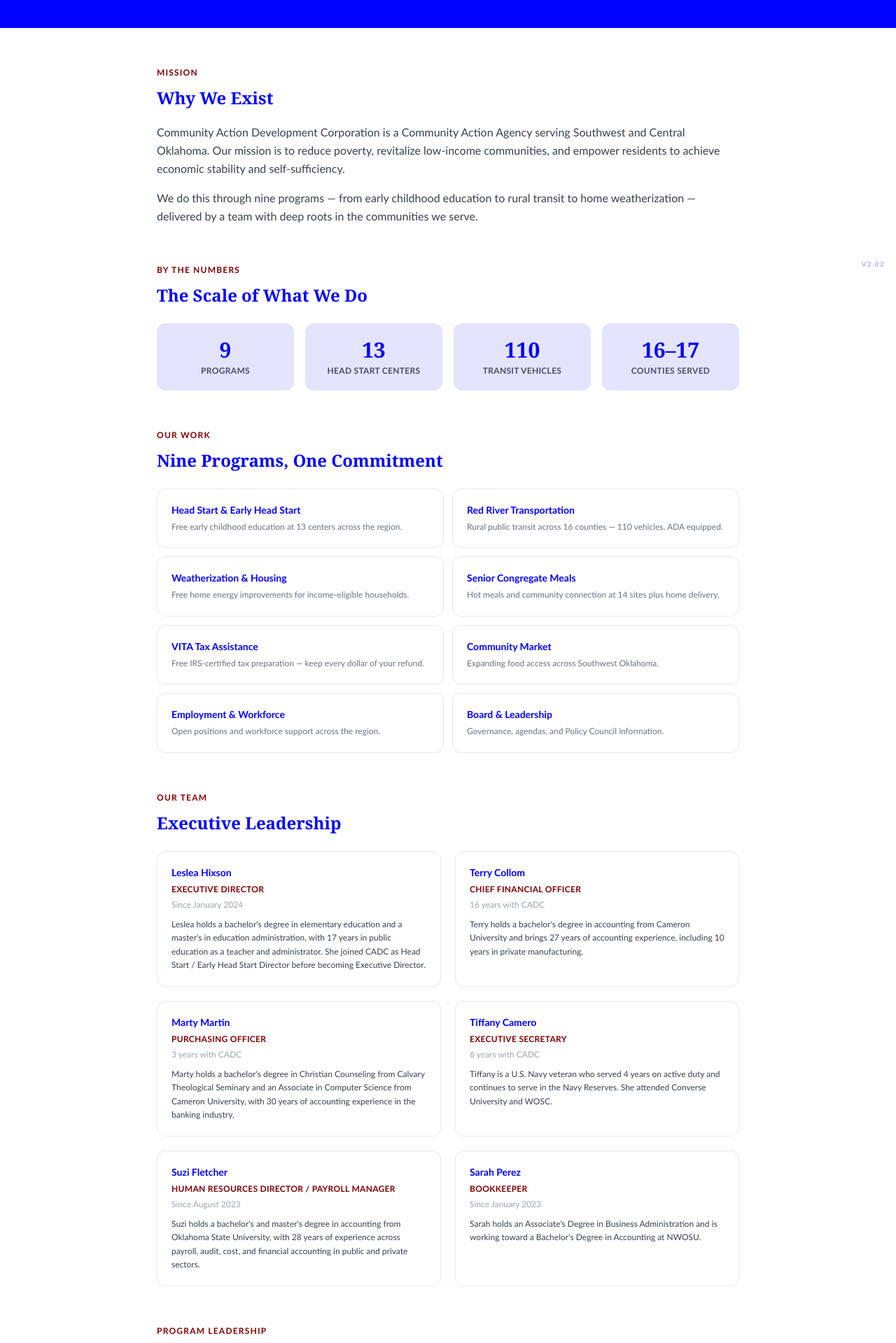
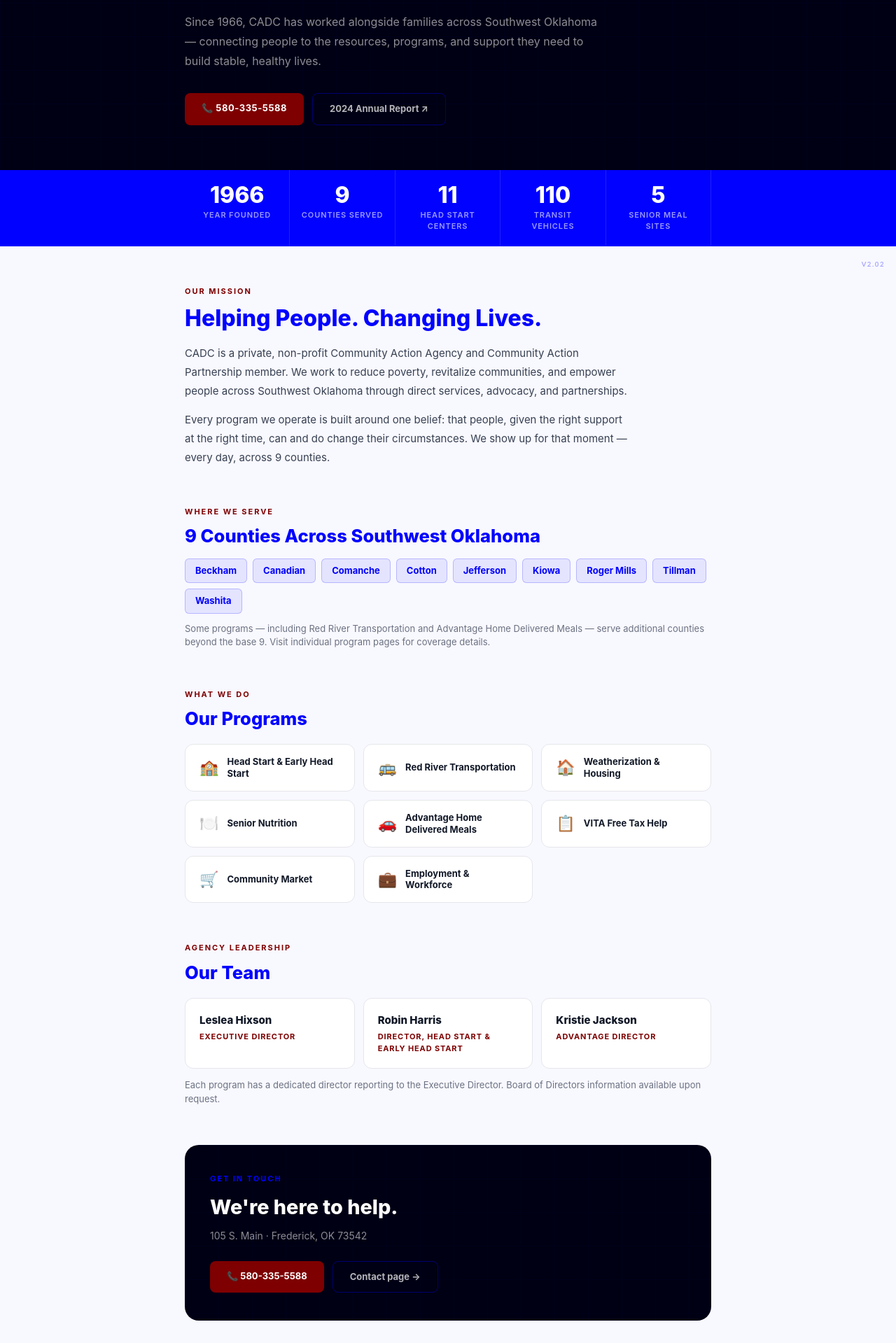
Before and after one commit to ironsilkstrategies/CADC, a Next.js app: page /about in a window 1280 px wide. Shown: the part 401-2320 px from the top of the page at 70% size. Built offline with nearby package versions, Linux system fonts and the light colour scheme.

Commit message:
Add files via upload

```diff
--- a/app/about/page.tsx
+++ b/app/about/page.tsx
@@ -1,176 +1,196 @@
 import Link from "next/link";
 import type { Metadata } from "next";
-import { org, contact } from "@/lib/org";
-import { agencyLeadership, programDirectors } from "@/lib/staff";
+import { org, contact, addressOneLine, complianceDocs } from "@/lib/org";
 
 export const metadata: Metadata = {
   title: "About CADC | Community Action Development Corporation",
   description:
-    "Community Action Development Corporation has served Southwest Oklahoma for decades — 9 programs, 16–17 counties, and a team committed to improving lives across the region.",
+    "CADC has served Southwest Oklahoma families since 1966 — early childhood education, transportation, weatherization, nutrition, and more across 9 counties.",
 };
 
-function SectionLabel({ children }: { children: React.ReactNode }) {
-  return (
-    <p className="text-xs font-semibold uppercase tracking-widest mb-3" style={{ color: "var(--cadc-maroon)" }}>
-      {children}
-    </p>
-  );
-}
+const STATS = [
+  { value: "1966", label: "Year founded" },
+  { value: "9", label: "Counties served" },
+  { value: "11", label: "Head Start centers" },
+  { value: "110", label: "Transit vehicles" },
+  { value: "5", label: "Senior meal sites" },
+];
+
+const PROGRAMS = [
+  { name: "Head Start & Early Head Start", slug: "head-start", icon: "🏫" },
+  { name: "Red River Transportation", slug: "transit", icon: "🚌" },
+  { name: "Weatherization & Housing", slug: "weatherization", icon: "🏠" },
+  { name: "Senior Nutrition", slug: "senior-meals", icon: "🍽️" },
+  { name: "Advantage Home Delivered Meals", slug: "advantage", icon: "🚗" },
+  { name: "VITA Free Tax Help", slug: "tax-help", icon: "📋" },
+  { name: "Community Market", slug: "community-market", icon: "🛒" },
+  { name: "Employment & Workforce", slug: "employment", icon: "💼" },
+];
+
+const LEADERSHIP = [
+  { name: "Leslea Hixson", title: "Executive Director" },
+  { name: "Robin Harris", title: "Director, Head Start & Early Head Start" },
+  { name: "Kristie Jackson", title: "Advantage Director" },
+];
+
+const COUNTIES = [
+  "Beckham","Canadian","Comanche","Cotton",
+  "Jefferson","Kiowa","Roger Mills","Tillman","Washita",
+];
 
 export default function AboutPage() {
+  const annualReport = complianceDocs.find(d => d.label === "2024 Annual Report");
+
   return (
-    <div className="min-h-screen bg-white">
+    <div className="min-h-screen" style={{ background: "#F8F8FF", fontFamily: "'Space Grotesk', 'Inter', sans-serif" }}>
 
       {/* Hero */}
-      <section className="cadc-grid-bg py-14 md:py-20" style={{ background: "var(--cadc-blue)" }}>
-        <div className="mx-auto max-w-4xl px-5 md:px-8">
-          <h1 className="font-serif text-3xl md:text-5xl font-bold leading-tight mb-4 text-white">
-            About CADC
+      <section style={{ background: "#000014", position: "relative", overflow: "hidden", padding: "80px 0 64px" }}>
+        {/* Subtle grid texture */}
+        <div style={{
+          position: "absolute", inset: 0, opacity: 0.04,
+          backgroundImage: "linear-gradient(rgba(1,1,255,0.8) 1px, transparent 1px), linear-gradient(90deg, rgba(1,1,255,0.8) 1px, transparent 1px)",
+          backgroundSize: "48px 48px",
+        }} />
+        <div style={{ position: "relative", maxWidth: 800, margin: "0 auto", padding: "0 24px" }}>
+          <Link href="/" style={{ display: "inline-flex", alignItems: "center", gap: 6, color: "rgba(255,255,255,0.45)", fontSize: 12, fontWeight: 700, letterSpacing: "0.1em", textTransform: "uppercase", textDecoration: "none", marginBottom: 28 }}>
+            <span>←</span> Back to Home
+          </Link>
+          <p style={{ color: "#0101FF", fontSize: 11, fontWeight: 700, letterSpacing: "0.18em", textTransform: "uppercase", marginBottom: 14 }}>
+            Southwest Oklahoma
+          </p>
+          <h1 style={{ color: "white", fontSize: "clamp(2rem,5vw,3.4rem)", fontWeight: 800, lineHeight: 1.1, marginBottom: 20 }}>
+            Community Action<br />
+            <span style={{ color: "#0101FF" }}>Development</span> Corporation
           </h1>
-          <p className="text-base md:text-lg leading-relaxed max-w-2xl" style={{ color: "var(--cadc-blue-light)" }}>
-            {org.tagline} For decades, Community Action Development Corporation
-            has worked to reduce poverty and expand opportunity across Southwest Oklahoma.
+          <p style={{ color: "rgba(255,255,255,0.55)", fontSize: 16, lineHeight: 1.75, maxWidth: 600, marginBottom: 32 }}>
+            Since 1966, CADC has worked alongside families across Southwest Oklahoma — connecting people to the resources, programs, and support they need to build stable, healthy lives.
           </p>
+          <div style={{ display: "flex", gap: 12, flexWrap: "wrap" }}>
+            <a href={`tel:+1${contact.mainPhone.replace(/\D/g,"")}`} style={{ background: "#7E0001", color: "white", padding: "12px 24px", borderRadius: 8, fontWeight: 700, fontSize: 13, textDecoration: "none", letterSpacing: "0.04em" }}>
+              📞 {contact.mainPhone}
+            </a>
+            {annualReport && (
+              <a href={annualReport.href} target="_blank" rel="noopener noreferrer" style={{ border: "1px solid rgba(1,1,255,0.4)", color: "rgba(255,255,255,0.7)", padding: "12px 24px", borderRadius: 8, fontWeight: 700, fontSize: 13, textDecoration: "none" }}>
+                2024 Annual Report ↗
+              </a>
+            )}
+          </div>
         </div>
       </section>
 
-      <div className="mx-auto max-w-4xl px-5 md:px-8 py-10 md:py-14 flex flex-col gap-14">
+      {/* Stats bar */}
+      <div style={{ background: "#0101FF" }}>
+        <div style={{ maxWidth: 800, margin: "0 auto", padding: "0 24px", display: "flex", flexWrap: "wrap" }}>
+          {STATS.map(s => (
+            <div key={s.label} style={{ flex: "1 1 120px", padding: "20px 16px", textAlign: "center", borderRight: "1px solid rgba(255,255,255,0.12)" }}>
+              <div style={{ color: "white", fontSize: "clamp(1.4rem,3vw,2rem)", fontWeight: 800, lineHeight: 1 }}>{s.value}</div>
+              <div style={{ color: "rgba(255,255,255,0.6)", fontSize: 11, fontWeight: 600, textTransform: "uppercase", letterSpacing: "0.08em", marginTop: 4 }}>{s.label}</div>
+            </div>
+          ))}
+        </div>
+      </div>
+
+      <div style={{ maxWidth: 800, margin: "0 auto", padding: "56px 24px 80px", display: "flex", flexDirection: "column", gap: 56 }}>
 
         {/* Mission */}
-        <section aria-labelledby="mission-heading">
-          <SectionLabel>Mission</SectionLabel>
-          <h2 id="mission-heading" className="font-serif text-2xl font-bold mb-5" style={{ color: "var(--cadc-blue)" }}>
-            Why We Exist
+        <section>
+          <p style={{ color: "#7E0001", fontSize: 11, fontWeight: 700, letterSpacing: "0.18em", textTransform: "uppercase", marginBottom: 12 }}>Our Mission</p>
+          <h2 style={{ color: "#0101FF", fontSize: "clamp(1.4rem,3vw,2rem)", fontWeight: 800, lineHeight: 1.2, marginBottom: 16 }}>
+            Helping People. Changing Lives.
           </h2>
-          <p className="text-base leading-relaxed mb-4" style={{ color: "#374151" }}>
-            Community Action Development Corporation is a Community Action Agency serving
-            Southwest and Central Oklahoma. Our mission is to reduce poverty, revitalize
-            low-income communities, and empower residents to achieve economic stability
-            and self-sufficiency.
+          <p style={{ color: "#374151", fontSize: 15, lineHeight: 1.8, maxWidth: 640 }}>
+            CADC is a private, non-profit Community Action Agency and Community Action Partnership member. We work to reduce poverty, revitalize communities, and empower people across Southwest Oklahoma through direct services, advocacy, and partnerships.
           </p>
-          <p className="text-base leading-relaxed" style={{ color: "#374151" }}>
-            We do this through nine programs — from early childhood education to rural
-            transit to home weatherization — delivered by a team with deep roots in the
-            communities we serve.
+          <p style={{ color: "#374151", fontSize: 15, lineHeight: 1.8, maxWidth: 640, marginTop: 14 }}>
+            Every program we operate is built around one belief: that people, given the right support at the right time, can and do change their circumstances. We show up for that moment — every day, across 9 counties.
           </p>
         </section>
 
-        {/* By the numbers */}
-        <section aria-labelledby="numbers-heading">
-          <SectionLabel>By the Numbers</SectionLabel>
-          <h2 id="numbers-heading" className="font-serif text-2xl font-bold mb-6" style={{ color: "var(--cadc-blue)" }}>
-            The Scale of What We Do
+        {/* Service area */}
+        <section>
+          <p style={{ color: "#7E0001", fontSize: 11, fontWeight: 700, letterSpacing: "0.18em", textTransform: "uppercase", marginBottom: 12 }}>Where We Serve</p>
+          <h2 style={{ color: "#0101FF", fontSize: "clamp(1.2rem,2.5vw,1.6rem)", fontWeight: 800, lineHeight: 1.2, marginBottom: 16 }}>
+            9 Counties Across Southwest Oklahoma
           </h2>
-          <div className="grid grid-cols-2 sm:grid-cols-4 gap-4">
-            {[
-              { stat: "9", label: "Programs" },
-              { stat: "13", label: "Head Start Centers" },
-              { stat: "110", label: "Transit Vehicles" },
-              { stat: "16–17", label: "Counties Served" },
-            ].map(({ stat, label }) => (
-              <div
-                key={label}
-                className="rounded-xl p-5 text-center"
-                style={{ background: "var(--cadc-blue-light)" }}
-              >
-                <p className="font-serif text-3xl font-bold" style={{ color: "var(--cadc-blue)" }}>{stat}</p>
-                <p className="text-xs font-semibold uppercase tracking-wide mt-1" style={{ color: "var(--cadc-ink-soft)" }}>{label}</p>
+          <div style={{ display: "flex", flexWrap: "wrap", gap: 8 }}>
+            {COUNTIES.map(c => (
+              <div key={c} style={{ background: "#E4E4FF", border: "1px solid rgba(1,1,255,0.2)", borderRadius: 6, padding: "7px 14px", fontSize: 13, color: "#0101FF", fontWeight: 700 }}>
+                {c}
               </div>
             ))}
           </div>
+          <p style={{ color: "#6b7280", fontSize: 13, marginTop: 12 }}>
+            Some programs — including Red River Transportation and Advantage Home Delivered Meals — serve additional counties beyond the base 9. Visit individual program pages for coverage details.
+          </p>
         </section>
 
-        {/* What we do */}
-        <section aria-labelledby="programs-heading">
-          <SectionLabel>Our Work</SectionLabel>
-          <h2 id="programs-heading" className="font-serif text-2xl font-bold mb-6" style={{ color: "var(--cadc-blue)" }}>
-            Nine Programs, One Commitment
+        {/* Programs */}
+        <section>
+          <p style={{ color: "#7E0001", fontSize: 11, fontWeight: 700, letterSpacing: "0.18em", textTransform: "uppercase", marginBottom: 12 }}>What We Do</p>
+          <h2 style={{ color: "#0101FF", fontSize: "clamp(1.2rem,2.5vw,1.6rem)", fontWeight: 800, lineHeight: 1.2, marginBottom: 20 }}>
+            Our Programs
           </h2>
-          <div className="grid grid-cols-1 sm:grid-cols-2 gap-3">
-            {[
-              { name: "Head Start & Early Head Start", href: "/programs/head-start", detail: "Free early childhood education at 13 centers across the region." },
-              { name: "Red River Transportation", href: "/programs/transit", detail: "Rural public transit across 16 counties — 110 vehicles, ADA equipped." },
-              { name: "Weatherization & Housing", href: "/programs/weatherization", detail: "Free home energy improvements for income-eligible households." },
-              { name: "Senior Congregate Meals", href: "/programs/senior-meals", detail: "Hot meals and community connection at 14 sites plus home delivery." },
-              { name: "VITA Tax Assistance", href: "/programs/tax-help", detail: "Free IRS-certified tax preparation — keep every dollar of your refund." },
-              { name: "Community Market", href: "/programs/community-market", detail: "Expanding food access across Southwest Oklahoma." },
-              { name: "Employment & Workforce", href: "/programs/employment", detail: "Open positions and workforce support across the region." },
-              { name: "Board & Leadership", href: "/programs/board", detail: "Governance, agendas, and Policy Council information." },
-            ].map((p) => (
-              <Link
-                key={p.name}
-                href={p.href}
-                className="flex flex-col gap-1 rounded-xl border p-5 transition-shadow hover:shadow-md"
-                style={{ borderColor: "#e5e7eb" }}
+          <div style={{ display: "grid", gridTemplateColumns: "repeat(auto-fill, minmax(220px, 1fr))", gap: 12 }}>
+            {PROGRAMS.map(p => (
+              <Link key={p.slug} href={`/#${p.slug}`} style={{
+                background: "white", border: "1px solid #e5e7eb", borderRadius: 12,
+                padding: "16px 20px", textDecoration: "none",
+                display: "flex", alignItems: "center", gap: 12,
+                transition: "border-color 0.2s, box-shadow 0.2s",
+              }}
+                onMouseEnter={e => { (e.currentTarget as HTMLAnchorElement).style.borderColor = "#0101FF"; (e.currentTarget as HTMLAnchorElement).style.boxShadow = "0 4px 16px rgba(1,1,255,0.1)"; }}
+                onMouseLeave={e => { (e.currentTarget as HTMLAnchorElement).style.borderColor = "#e5e7eb"; (e.currentTarget as HTMLAnchorElement).style.boxShadow = "none"; }}
               >
-                <p className="font-semibold text-sm" style={{ color: "var(--cadc-blue)" }}>{p.name}</p>
-                <p className="text-xs leading-relaxed" style={{ color: "#6b7280" }}>{p.detail}</p>
+                <span style={{ fontSize: 22 }}>{p.icon}</span>
+                <span style={{ color: "#111827", fontSize: 13, fontWeight: 700, lineHeight: 1.3 }}>{p.name}</span>
               </Link>
             ))}
           </div>
         </section>
 
-        {/* Executive team */}
-        <section aria-labelledby="team-heading">
-          <SectionLabel>Our Team</SectionLabel>
-          <h2 id="team-heading" className="font-serif text-2xl font-bold mb-6" style={{ color: "var(--cadc-blue)" }}>
-            Executive Leadership
+        {/* Leadership */}
+        <section>
+          <p style={{ color: "#7E0001", fontSize: 11, fontWeight: 700, letterSpacing: "0.18em", textTransform: "uppercase", marginBottom: 12 }}>Agency Leadership</p>
+          <h2 style={{ color: "#0101FF", fontSize: "clamp(1.2rem,2.5vw,1.6rem)", fontWeight: 800, lineHeight: 1.2, marginBottom: 20 }}>
+            Our Team
           </h2>
-          <div className="grid grid-cols-1 sm:grid-cols-2 gap-5">
-            {agencyLeadership.map((s) => (
-              <div key={s.id} className="rounded-xl border p-5 flex flex-col gap-1.5" style={{ borderColor: "#e5e7eb" }}>
-                <p className="font-bold text-sm" style={{ color: "var(--cadc-blue)" }}>{s.name}</p>
-                <p className="text-xs font-semibold uppercase tracking-wide" style={{ color: "var(--cadc-maroon)" }}>{s.title}</p>
-                {s.tenure && <p className="text-xs" style={{ color: "#9ca3af" }}>{s.tenure}</p>}
-                {s.bio && <p className="text-xs leading-relaxed mt-1" style={{ color: "#374151" }}>{s.bio}</p>}
+          <div style={{ display: "grid", gridTemplateColumns: "repeat(auto-fill, minmax(220px, 1fr))", gap: 12 }}>
+            {LEADERSHIP.map(l => (
+              <div key={l.name} style={{ background: "white", border: "1px solid #e5e7eb", borderRadius: 12, padding: "20px" }}>
+                <p style={{ color: "#111827", fontWeight: 800, fontSize: 15, margin: "0 0 4px" }}>{l.name}</p>
+                <p style={{ color: "#7E0001", fontSize: 11, fontWeight: 700, textTransform: "uppercase", letterSpacing: "0.08em", margin: 0 }}>{l.title}</p>
               </div>
             ))}
           </div>
-        </section>
-
-        {/* Program directors */}
-        <section aria-labelledby="directors-heading">
-          <SectionLabel>Program Leadership</SectionLabel>
-          <h2 id="directors-heading" className="font-serif text-2xl font-bold mb-6" style={{ color: "var(--cadc-blue)" }}>
-            Department Directors
-          </h2>
-          <div className="grid grid-cols-1 sm:grid-cols-2 gap-5">
-            {programDirectors.map((s) => (
-              <div key={s.id} className="rounded-xl border p-5 flex flex-col gap-1.5" style={{ borderColor: "#e5e7eb" }}>
-                <p className="font-bold text-sm" style={{ color: "var(--cadc-blue)" }}>{s.name}</p>
-                <p className="text-xs font-semibold uppercase tracking-wide" style={{ color: "var(--cadc-maroon)" }}>{s.title}</p>
-                {s.tenure && <p className="text-xs" style={{ color: "#9ca3af" }}>{s.tenure}</p>}
-                {s.bio && <p className="text-xs leading-relaxed mt-1" style={{ color: "#374151" }}>{s.bio}</p>}
-              </div>
-            ))}
-          </div>
+          <p style={{ color: "#6b7280", fontSize: 13, marginTop: 14 }}>
+            Each program has a dedicated director reporting to the Executive Director. Board of Directors information available upon request.
+          </p>
         </section>
 
         {/* Contact CTA */}
-        <div className="cadc-grid-bg rounded-2xl overflow-hidden" style={{ background: "var(--cadc-blue)" }}>
-          <div className="px-6 py-8 md:px-10 md:py-10 flex flex-col gap-4">
-            <h2 className="font-serif text-2xl font-bold text-white">Get in Touch</h2>
-            <p className="text-sm leading-relaxed" style={{ color: "var(--cadc-blue-light)" }}>
-              {contact.address.street}, {contact.address.city}, {contact.address.state} {contact.address.zip}
+        <section style={{ background: "#000014", borderRadius: 20, padding: "40px 36px", position: "relative", overflow: "hidden" }}>
+          <div style={{
+            position: "absolute", inset: 0, opacity: 0.04,
+            backgroundImage: "linear-gradient(rgba(1,1,255,0.8) 1px, transparent 1px), linear-gradient(90deg, rgba(1,1,255,0.8) 1px, transparent 1px)",
+            backgroundSize: "48px 48px",
+          }} />
+          <div style={{ position: "relative" }}>
+            <p style={{ color: "#0101FF", fontSize: 11, fontWeight: 700, letterSpacing: "0.18em", textTransform: "uppercase", marginBottom: 10 }}>Get in touch</p>
+            <h3 style={{ color: "white", fontSize: "clamp(1.2rem,2.5vw,1.8rem)", fontWeight: 800, marginBottom: 8 }}>We're here to help.</h3>
+            <p style={{ color: "rgba(255,255,255,0.55)", fontSize: 14, lineHeight: 1.7, marginBottom: 24, maxWidth: 480 }}>
+              {contact.address.street} · {contact.address.city}, {contact.address.state} {contact.address.zip}
             </p>
-            <div className="flex flex-col sm:flex-row gap-3">
-              <a
-                href={contact.mainPhoneHref}
-                className="inline-flex items-center justify-center gap-2 rounded-lg px-6 py-3 text-sm font-bold text-white transition-opacity hover:opacity-90"
-                style={{ background: "var(--cadc-maroon)" }}
-              >
+            <div style={{ display: "flex", gap: 12, flexWrap: "wrap" }}>
+              <a href={contact.mainPhoneHref} style={{ background: "#7E0001", color: "white", padding: "12px 24px", borderRadius: 8, fontWeight: 700, fontSize: 13, textDecoration: "none" }}>
                 📞 {contact.mainPhone}
               </a>
-              <Link
-                href="/contact"
-                className="inline-flex items-center justify-center gap-2 rounded-lg border px-6 py-3 text-sm font-semibold text-white transition-colors hover:bg-white/10"
-                style={{ borderColor: "rgba(255,255,255,0.35)" }}
-              >
-                Contact Page →
+              <Link href="/contact" style={{ border: "1px solid rgba(1,1,255,0.4)", color: "rgba(255,255,255,0.7)", padding: "12px 24px", borderRadius: 8, fontWeight: 700, fontSize: 13, textDecoration: "none" }}>
+                Contact page →
               </Link>
             </div>
           </div>
-        </div>
+        </section>
 
       </div>
     </div>
```
